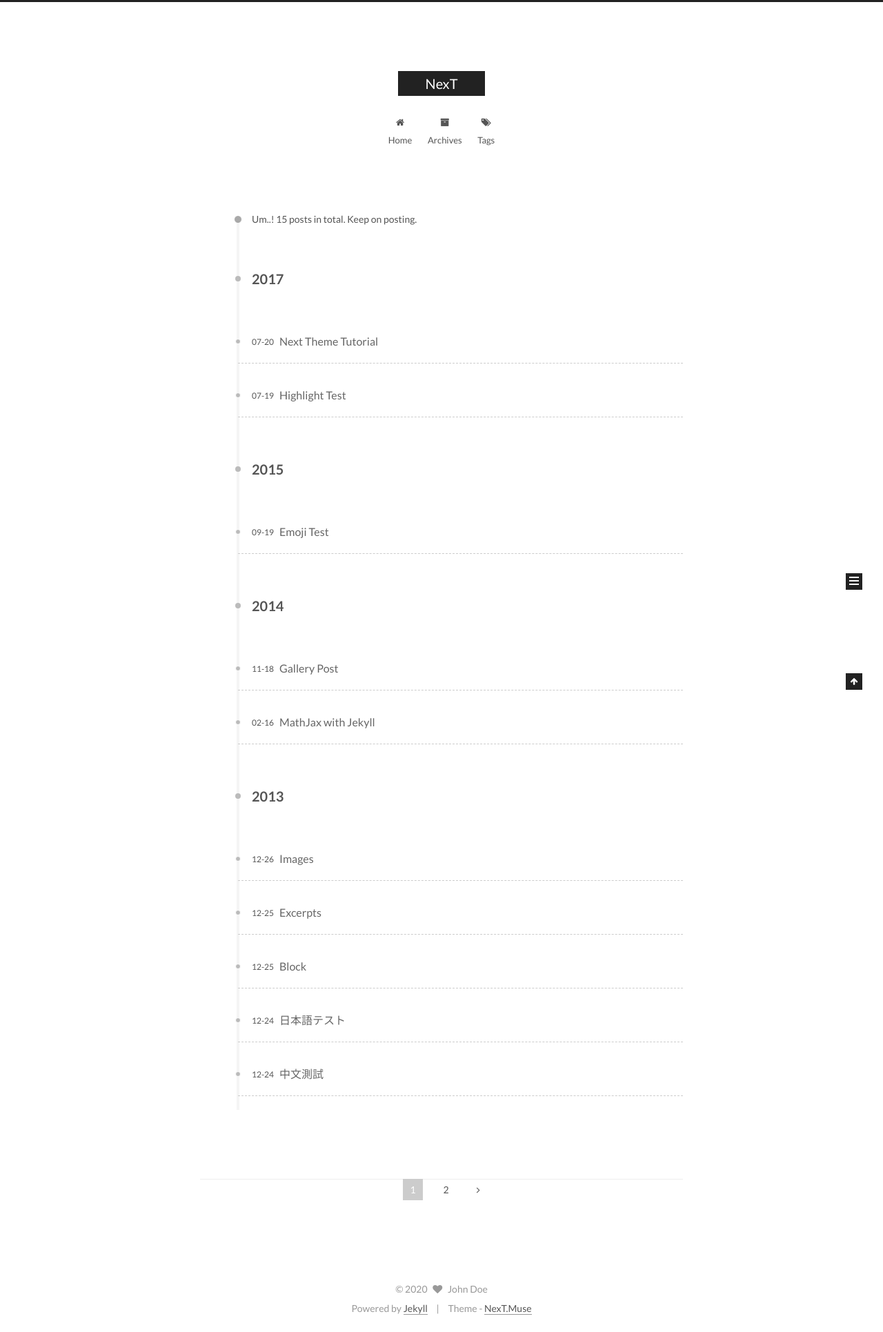
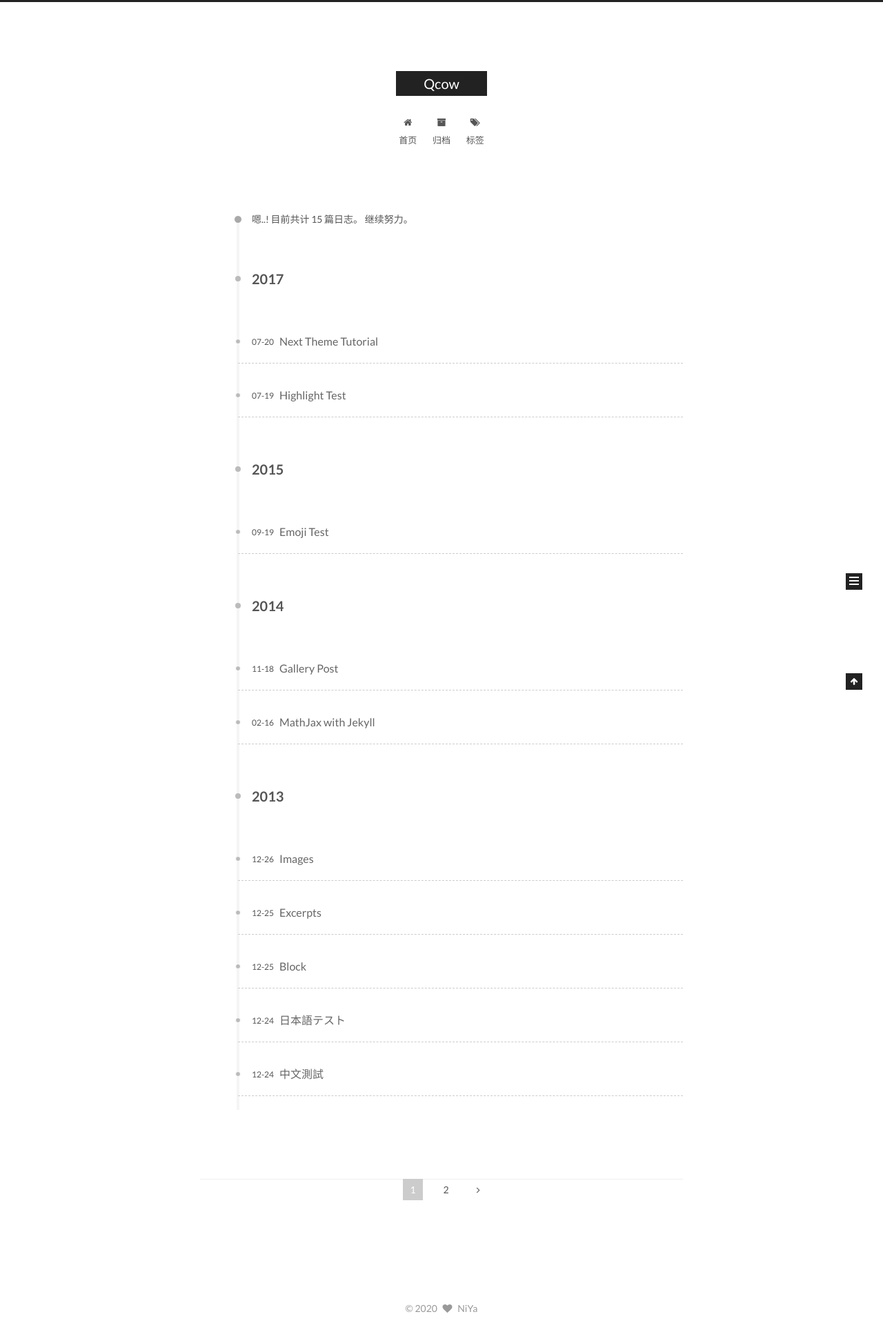
Before and after one commit to NiYa193/qcow.github.io, a Jekyll site: the page built from archives/index.html, in a window 1280 px wide. Shown: the whole page at 69% size. Built offline with Jekyll 4.4.1, drawn with Linux system fonts in a browser that asks for light colours.

Commit message:
Update personal info

```diff
--- a/_config.yml
+++ b/_config.yml
@@ -4,12 +4,12 @@
 # ---------------------------------------------------------------
 
 # Site
-title: NexT
+title: Qcow
 subtitle:
 description:
-author: John Doe
+author: NiYa
 # Support language: de, en, fr-FR, id, ja, ko, pt-BR, pt, ru, zh-Hans, zh-hk, zh-tw
-language: en
+language: zh-Hans
 date_format: '%Y-%m-%d'
 
 # URL
@@ -93,7 +93,7 @@ rss:
 authoricon: heart
 
 # Footer `powered-by` and `theme-info` copyright
-copyright: true
+copyright: false
 
 # ---------------------------------------------------------------
 # SEO Settings
```
